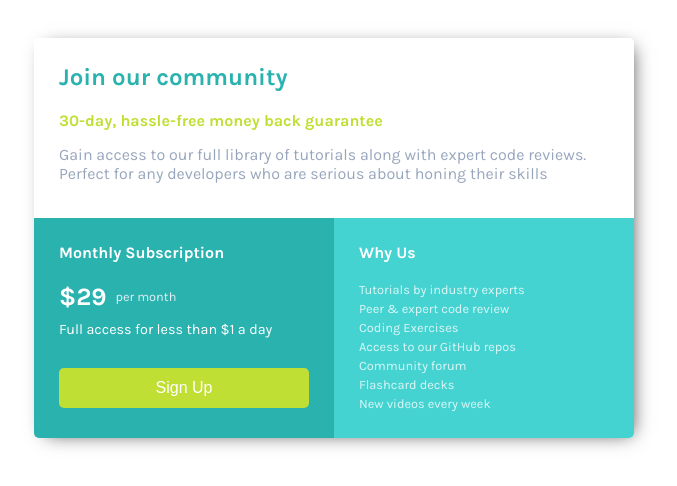
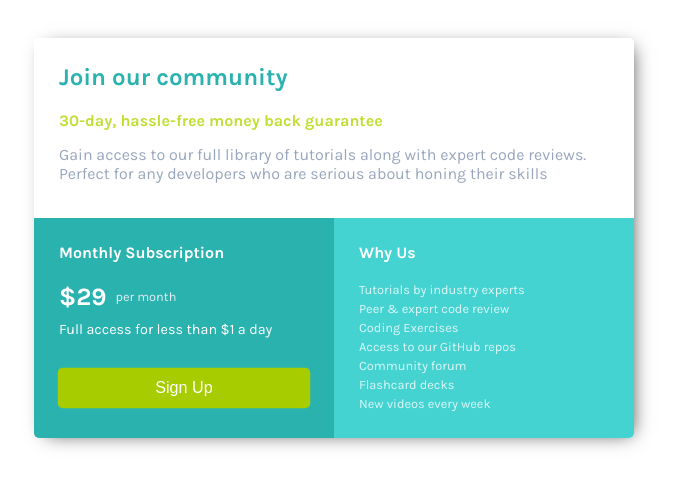
Before and after one commit to Natoraio/pricing-card-frontend-mentor-challenge, a plain HTML site: page index.html in a window 1280 px wide. In both pictures the pointer is over the button "Sign Up". Shown: the whole page, without its empty margins (4-681 px from the left). Drawn offline with Linux system fonts and the light colour scheme.

Commit message:
Update style.css

```diff
--- a/style.css
+++ b/style.css
@@ -83,6 +83,13 @@ button{
   font-size: 16px;
 }
 
+button:hover{
+  cursor: pointer;
+  background-color:hsl(71, 100%, 40%);
+  transform: scale(1.01);
+}
+
+
 .right{
   display: inline-block;
   width:50%;
```
